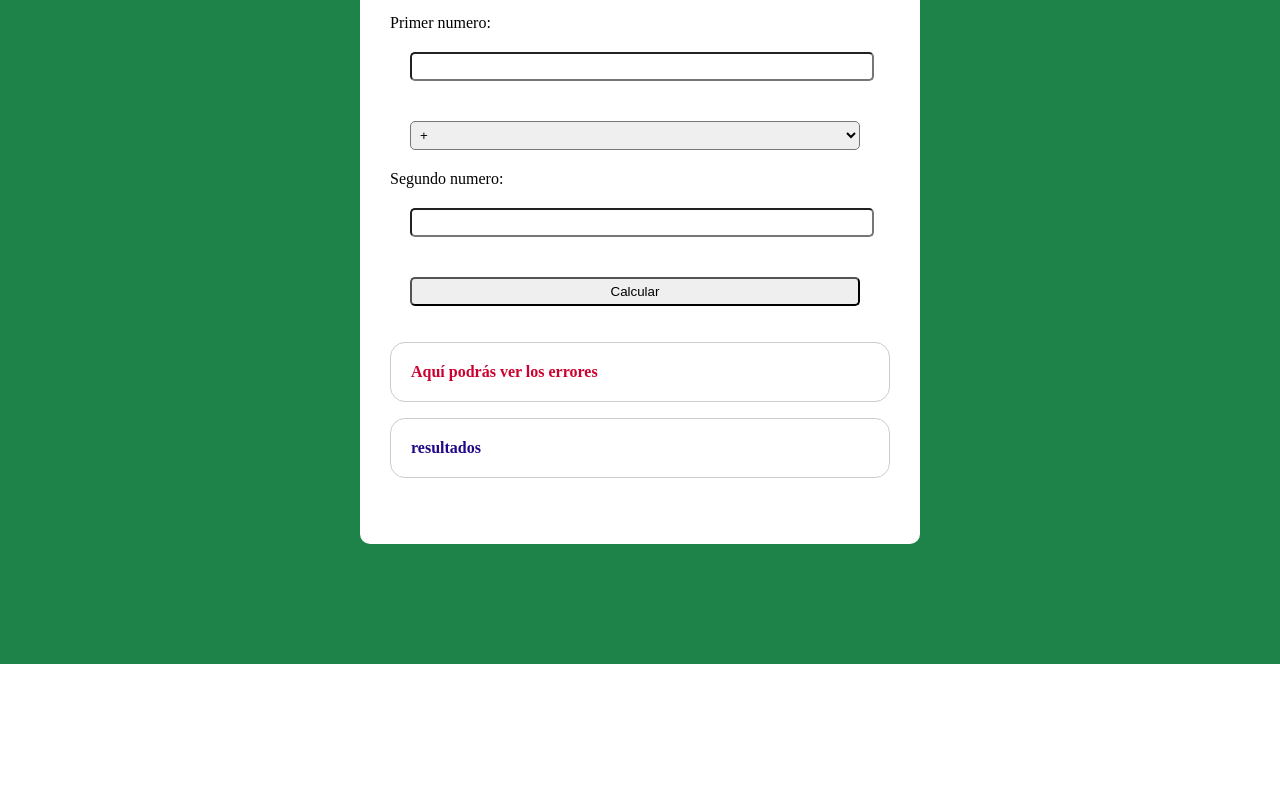
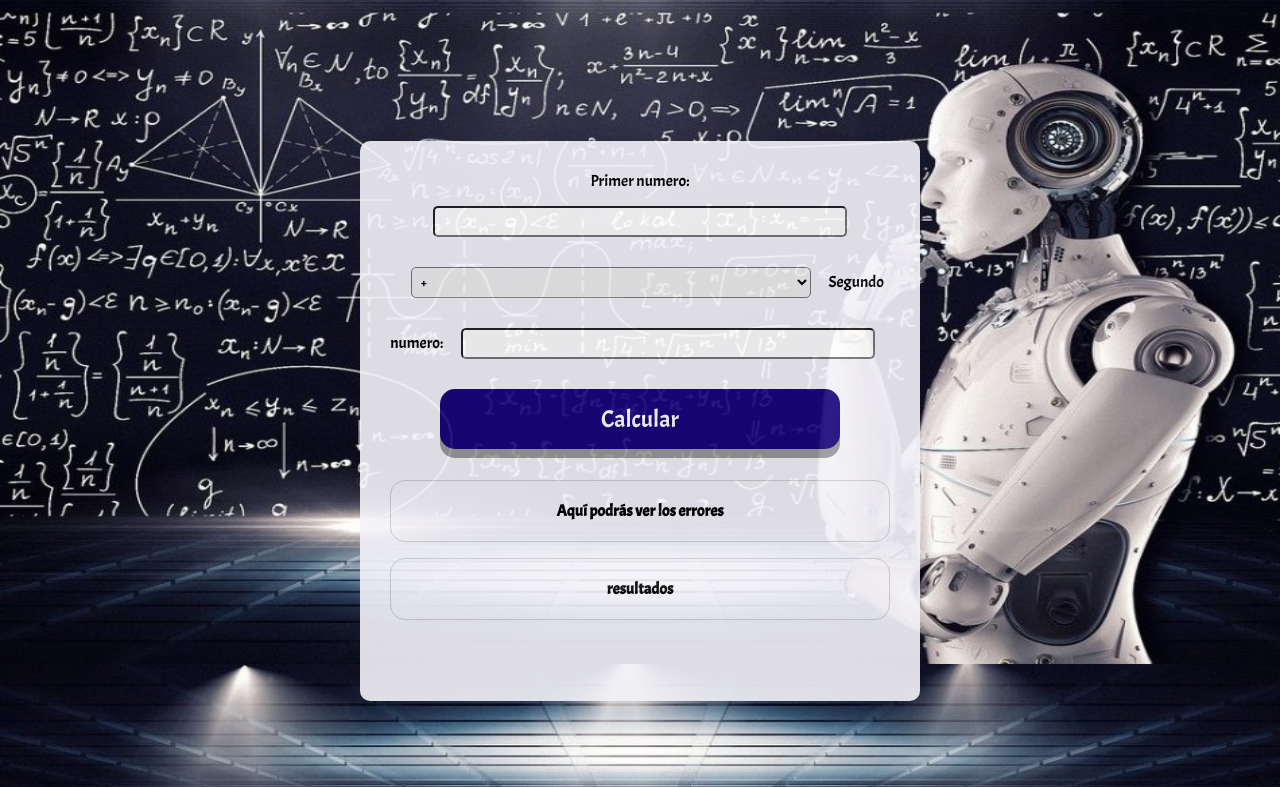
Before and after one commit to jes0402/Calculadora, a plain HTML site: page index.html in a window 1280 px wide. Shown: the part 136-923 px from the top of the page. Before the commit the page ends 800 px from the top, so only its background shows below. Drawn offline with nearby package versions, Linux system fonts and the light colour scheme.

Commit message:
Calculadora

```diff
--- a/estilos/estilos.css
+++ b/estilos/estilos.css
@@ -1,39 +1,87 @@
-html, body {
-    margin: 0;
-    padding: 0;
+body{
+
+  background-image: url(../imagenes/robot.JPG);
+  background-repeat: no-repeat;
+  background-size: 100% 100%;
+  background-attachment: fixed;
+  width: 50px;
+  height: 50px;
+  margin: 0;
+  text-align: center;
 }
+
+
 .contenedor{
     display: flex;
     width: 100vw;
     height: 100vh;
-    background-color: #1D8348;
     align-items: center;
     justify-content: center;
+    font-family: 'Acme', sans-serif;
 }
 .calculadora{
     width: 500px;
     height: 500px;
     overflow-y: scroll;
-    background-color: #fff;
+    background-color: #F4F3F9;
     border-radius: 10px;
     padding: 30px;
+    font-family: 'Acme', sans-serif;
+    opacity: 0.90;
 }
 .input_calculadora {
-    width: 450px;
-    margin: 20px;
+    width:400px;
+    height: 10;
+    margin: 15px;
     padding: 5px;
     border-radius: 5px;
+    font-family: 'Acme', sans-serif;
 }
+
 .borde_gris {
     border-radius: 15px;
     border: 1px solid #ccc;
     padding: 20px;
 }
 #resultados {
-    color: #210789;
+    color: black;
     font-weight: bold;
+    font-family: 'Acme', sans-serif;
 }
 #errores {
-    color: #CD002F;
+    color: black;
     font-weight: bold;
+    font-family: 'Acme', sans-serif;
 }
+
+  h1{
+    font-family: 'Titillium Web', sans-serif;
+    color: White;
+    font-size: 55px;
+    text-align: center;
+  }
+  #boton_calcular {
+    display: inline-block;
+    padding: 15px 25px;
+    font-size: 24px;
+    cursor: pointer;
+    text-align: center;
+    text-decoration: none;
+    outline: none;
+    color: #fff;
+    background-color: #18057A;
+    border: none;
+    border-radius: 15px;
+    box-shadow: 0 9px #999;
+  }
+
+  #boton_calcular:hover {
+  background-color:white;
+  color: black;
+  }
+
+  #boton_calcular:active {
+    background-color: #18057A;
+    box-shadow: 0 5px #666;
+    transform: translateY(4px);
+  }
--- a/index.html
+++ b/index.html
@@ -4,9 +4,12 @@
     <meta charset="UTF-8">
     <meta name="viewport" content="width=device-width, initial-scale=1.0">
     <title>Calculadora Basica</title>
+    <link href="https://fonts.googleapis.com/css2?family=Acme&display=swap" rel="stylesheet">
+    <link href="https://fonts.googleapis.com/css2?family=Titillium+Web:wght@600&display=swap" rel="stylesheet">
     <link rel="stylesheet" href="estilos/estilos.css">
 </head>
 <body>
+    <h1>Calculadora</h1>
     <section class="contenedor">
         <div class="calculadora">
             <label for="primer_numero">
@@ -34,6 +37,7 @@
             </p>
         </div>
     </section>
+
     <script src="https://ajax.googleapis.com/ajax/libs/jquery/3.3.1/jquery.min.js"></script>
     <script src="scripts/calculadora.js"></script>
 </body>
```
Also changed, not shown: imagenes/blue.jpg (added), imagenes/dog.jpg (added), imagenes/robot.jpg (added).
